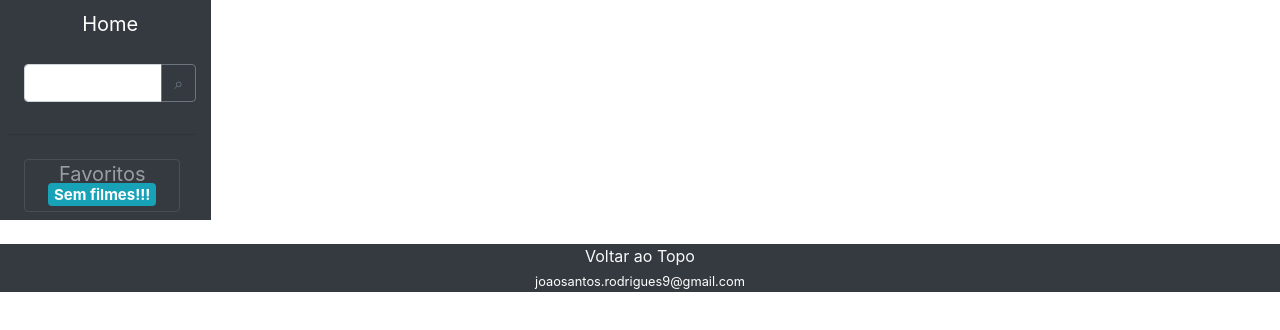
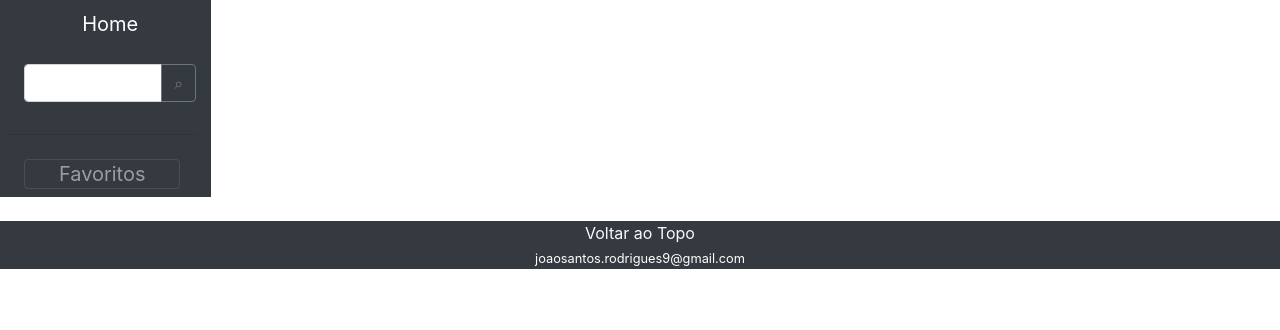
Before and after one commit to kanekajaum/theMovies, a plain HTML site: page theMovies/index.html in a window 1280 px wide. Drawn offline with nearby package versions, Linux system fonts and the light colour scheme; files that its build step writes are made by us from their sources; no server answers.

Commit message:
Add files via upload

```diff
--- a/theMovies/assets/js/script.js
+++ b/theMovies/assets/js/script.js
@@ -81,6 +81,10 @@ function alerta(op) {
          var item = localStorage.getItem("fav["+[i]+"]");
 
 
+        if(item != null){
+            alert("Já esta na sua lista de favoritos!!!");
+            break;
+        }
     }
     alert(titulo[op].innerText +" | Numero de votos: "+ voto[op].innerText);
     favoritoz[op] = titulo[op].innerHTML;
@@ -101,18 +105,7 @@ function alerta(op) {
 }
 
 
-
 var item = [];
-
-var not = document.getElementById("descricao");
-var qtd = localStorage.length;
-
-not.innerHTML = qtd;
-if (qtd <= 0) {
-  not.className = 'badge badge-info';
-  not.innerHTML = "Sem filmes!!!";
-}
-
 
 for (var i = 0; i <= 20 ; i++) {
      var item = localStorage.getItem("fav["+[i]+"]");
@@ -121,7 +114,7 @@ for (var i = 0; i <= 20 ; i++) {
     if(item != null){
         var tr = document.createElement("tr"); // cria o elemento tr
         var td = document.createElement("th"); // cria o element td
-        var td = document.createElement("<td>");
+        var td = document.createElement("td");
         var textnode = document.createTextNode(item);
         td.appendChild(textnode); // adiciona o texto na td criada
         tr.appendChild(td); // adiciona a td na tr
@@ -129,6 +122,6 @@ for (var i = 0; i <= 20 ; i++) {
         var tr_id2 = document.getElementById("id_2"); // pega a tr pelo id
         // adiciona o elemento criado, a partir do nó pai (no caso <table>)
         tr_id2.parentNode.insertBefore(tr, tr_id2);
-        // console.log(item);
+        console.log(item);
     }
 }
--- a/theMovies/index.html
+++ b/theMovies/index.html
@@ -37,7 +37,7 @@
 			<div class="pos-f-t">
 				<nav class="navbar navbar-dark bg-dark ">
 				    <button class="navbar-toggler btn btn-outline-dark btn-lg btn-block  " type="button" data-toggle="collapse" data-target="#navbarToggleExternalContent" aria-controls="navbarToggleExternalContent" aria-expanded="false" aria-label="Alterna navegação">
-				      <span >Favoritos <span class="badge badge-danger" id="descricao"></span></span>
+				      <span >Favoritos</span>
 				    </button>
 			  	</nav>
 			  <div class="collapse" id="navbarToggleExternalContent">
```
